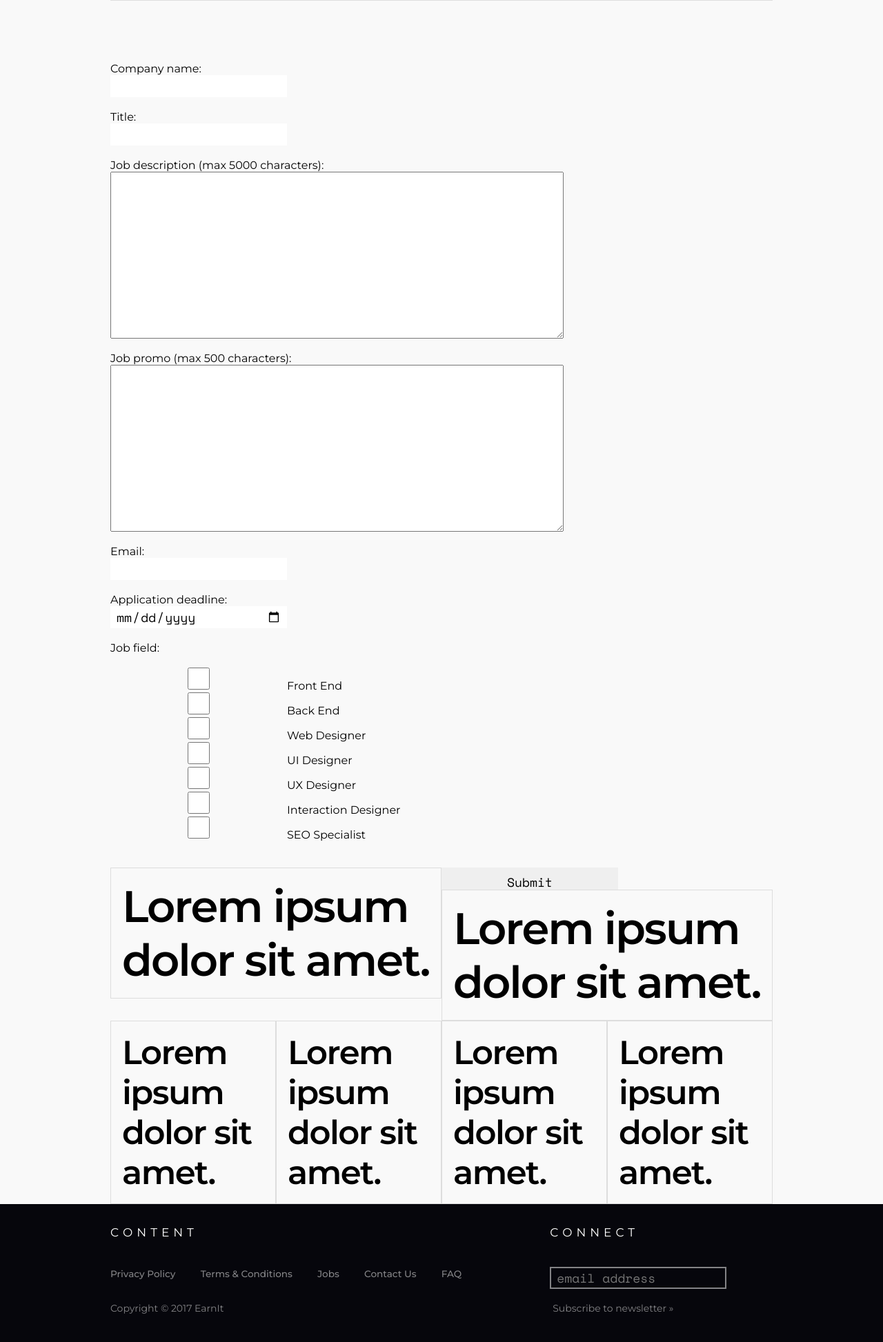
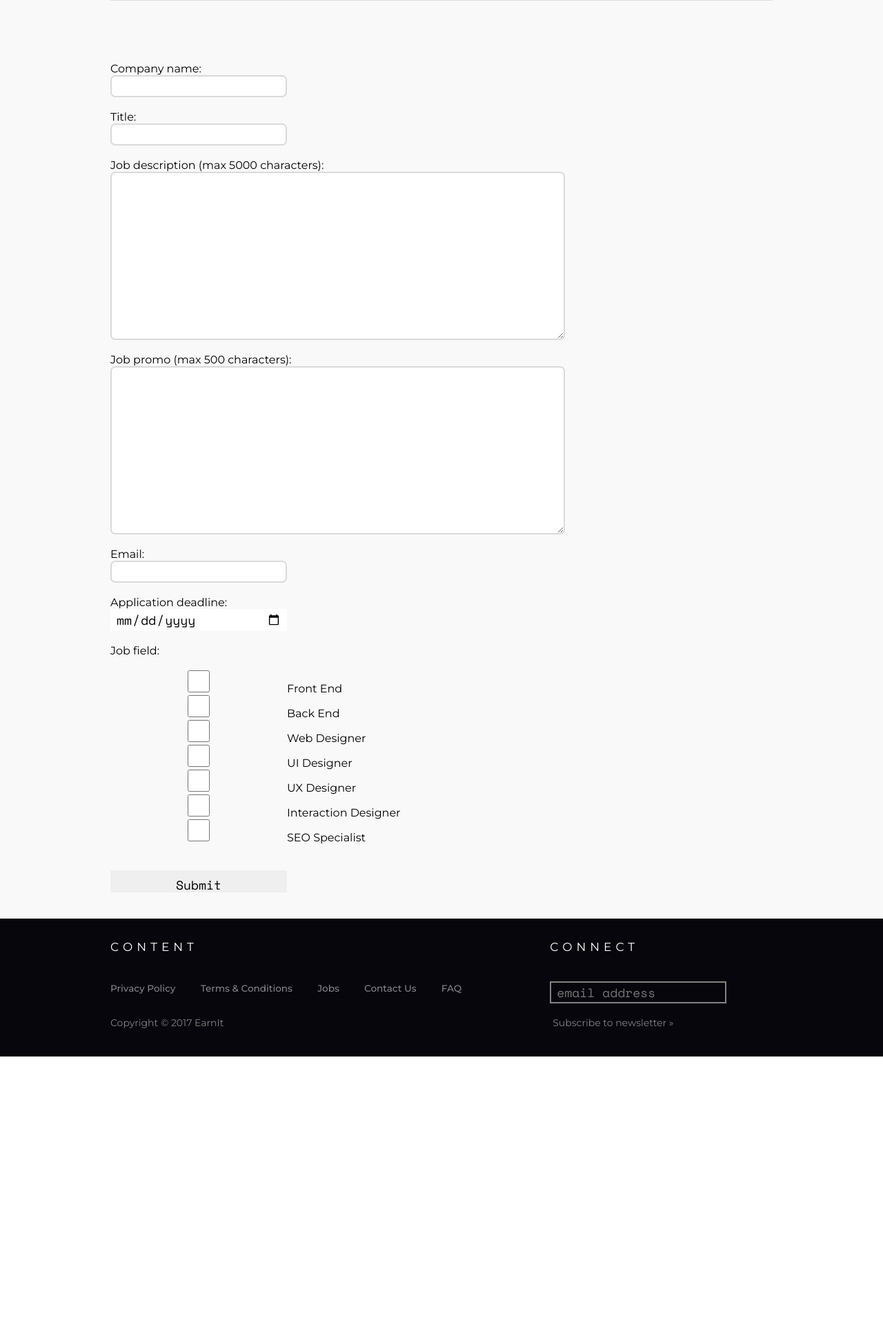
Before and after one commit to myelonka/earnit, a PHP site: page /post.php in a window 1280 px wide. Shown: the part 246-2192 px from the top of the page at 69% size. After the commit the page ends 1778 px from the top, so only its background shows below. Run offline with PHP 8.4, Linux system fonts and the light colour scheme; some libraries are stand-ins or nearby versions.

Commit message:
post css

```diff
--- a/main.css
+++ b/main.css
@@ -684,10 +684,7 @@ footer {
 	background-color: #000;
 }
 
-<<<<<<< HEAD
 
-=======
->>>>>>> adc74d76e1fea44556e5e148f735155d6a074c21
 /*PROFILE PAGE*/
 
 #profile-info {
@@ -774,8 +771,7 @@ footer {
 	text-decoration: underline;
 }
 
-<<<<<<< HEAD
-=======
+
 #reg-form2 {
 	background-color: #6633ff;
 	color: #fff;
@@ -843,6 +839,16 @@ footer {
     font-family: 'Montserrat', sans-serif;
     font-size: 24px;
     color: #6633ff;
+}
+
+.back{
+    border: 2px solid #dadada;
+    border-radius: 7px;
+}
+
+.back:focus {
+    outline: none;
+    border-color: #9f8fff;
 }
 
 #exclamation{
@@ -919,9 +925,11 @@ footer {
 	box-shadow: 1px 1px 3px #000;
 }
 
-.close:hover { background: #00d9ff; }
+.close:hover {
+    background: #9f8fff;
+}
 
->>>>>>> e13f1f12251bf8f85745039dd384957d842f2d7b
+
 @media only screen and (min-width: 720px) {
 	.page-container {
         max-width: 720px;
--- a/post.php
+++ b/post.php
@@ -87,17 +87,15 @@
         ?>
             <form id="post_form" method="post" action="post.php">
               Company name:<br>
-              <input type="text" name="author" value=""><br><br>
+              <input type="text" class="back" name="author" value=""><br><br>
               Title:<br>
-              <input type="text" name="title" value=""><br><br>
+              <input type="text" class="back" name="title" value=""><br><br>
               Job description (max 5000 characters):<br>
-              <textarea maxlength="5000" type="text" name="description" value="description" cols="80px" rows="15" wrap="soft">
-              </textarea><br><br>
+              <textarea maxlength="5000" type="text" class="back" name="description" value="description" cols="80px" rows="15" wrap="soft"></textarea><br><br>
               Job promo (max 500 characters):<br>
-              <textarea maxlength="500" type="text" name="promo" value="description" cols="80px" rows="15" wrap="soft">
-              </textarea><br><br>
+              <textarea maxlength="500" type="text" class="back" name="promo" value="description" cols="80px" rows="15" wrap="soft"></textarea><br><br>
               Email:<br>
-              <input type="email" name="employerMail"><br><br>
+              <input type="email" class="back" name="employerMail"><br><br>
               Application deadline:<br>
               <input type="date" min="2017-01-01" max="2027-01-01" name="deadline"><br><br>
               Job field:<br><br>
@@ -109,15 +107,10 @@
               <input type="checkbox" name="field[]" value="uxDesigner">UX Designer<br>
               <input type="checkbox" name="field[]" value="interactionDesigner" >Interaction Designer<br>
               <input type="checkbox" name="field[]" value="seoSpecialist">SEO Specialist<br><br><br>
-              <input type="submit" name="submit_form">
+              <input type="submit" name="submit_form"><br><br><br>
 
 
-            <div class="col-6"><h2>Lorem ipsum dolor sit amet.</h2></div>
-			<div class="col-6" style="grid-column: 7/13"><h2>Lorem ipsum dolor sit amet.</h2></div>
-			<div class="col-3"><h3>Lorem ipsum dolor sit amet.</h3></div>
-			<div class="col-3" style="grid-column: 4/7"><h3>Lorem ipsum dolor sit amet.</h3></div>
-			<div class="col-3" style="grid-column: 7/10"><h3>Lorem ipsum dolor sit amet.</h3></div>
-			<div class="col-3" style="grid-column: 10/13"><h3>Lorem ipsum dolor sit amet.</h3></div>
+
 		</div>
 
 		<?php
```
Also changed, not shown: browse-feat.php (+3 -4 lines).
